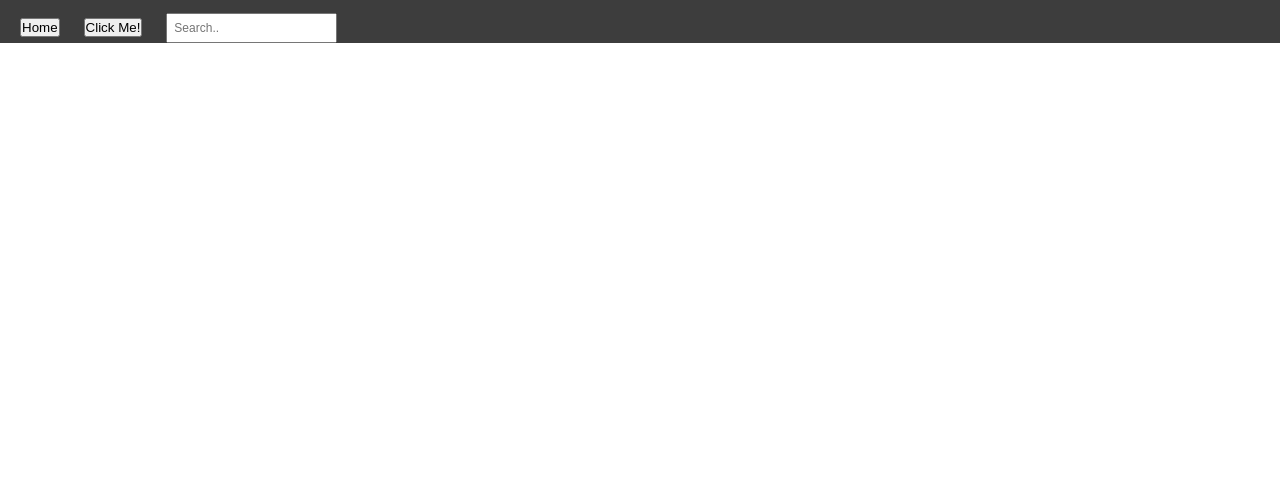
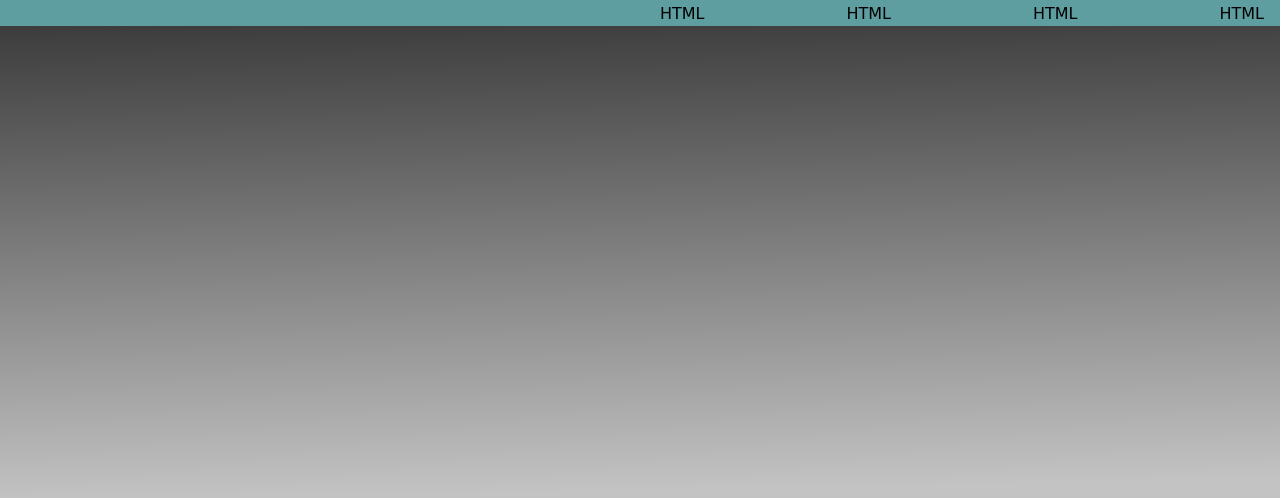
Before and after one commit to aviraj5121/20-javascript-project, a plain HTML site: page project-2.html in a window 1280 px wide. Drawn offline with nearby package versions, Linux system fonts and the light colour scheme.

Commit message:
new  freatures

```diff
--- a/project-2.css
+++ b/project-2.css
@@ -1,35 +1,45 @@
-*{
-    padding: 0px;
-    margin: 0px;
+*
+{
+    margin: 0;
+    padding: 0;
+    box-sizing: border-box;
+}
+body
+{
+    font-family: cursive;
+    background: rgb(53,53,53);
+    background: linear-gradient(179deg, rgba(53,53,53,1) 0%, rgba(195,195,195,1) 61%, rgba(195,195,195,1) 100%);
+    background-repeat: no-repeat;
+    background-attachment: fixed;
 }
 .nav-bar
-        {
-            min-width: 200px;
-            display: flex;
-            align-items: left;
-            justify-content: left;
-            background-color: rgb(61, 61, 61);
-        }
-.nav-bar ul
-        {
-            list-style: none;
-        }
-.nav-bar li
-        {
-
-            padding-top: 5px;
-            display: inline-block;
-            margin-left: 20px;
-            min-width: 20px;
-        }
-.nav-bar input[type=text]
 {
-            padding: 6px;
-            margin-top: 8px;
-            font-size: 12px;
-            display: flex;
-            align-items: right;
-            justify-content: right;
-            text-align: left;
+    display: flex;
+    gap: 11rem;
+    font-size: 18px;
+    background-color: cadetblue;
+}
+li
+{
+    list-style: none;
+    border: 14px coral;
 
 }
+li a
+{
+    font-size: 16px;
+    color: black;
+    text-align: center;
+    padding: 14px 16px;
+    text-decoration: none;
+}
+.nav-bar a:hover
+{
+    background-color: black;
+}
+.nav-bar
+{
+    display: flex;
+    align-items: flex-end;
+    justify-content: flex-end;
+}
--- a/project-2.html
+++ b/project-2.html
@@ -1,6 +1,14 @@
 <!DOCTYPE html>
 <html lang="en">
 <head>
+    <!-- Latest compiled and minified CSS -->
+<link rel="stylesheet" href="https://maxcdn.bootstrapcdn.com/bootstrap/3.4.1/css/bootstrap.min.css">
+
+<!-- jQuery library -->
+<script src="https://ajax.googleapis.com/ajax/libs/jquery/3.6.1/jquery.min.js"></script>
+
+<!-- Latest compiled JavaScript -->
+<script src="https://maxcdn.bootstrapcdn.com/bootstrap/3.4.1/js/bootstrap.min.js"></script>
     <meta charset="UTF-8">
     <meta http-equiv="X-UA-Compatible" content="IE=edge">
     <meta name="viewport" content="width=device-width, initial-scale=1.0">
@@ -10,12 +18,20 @@
 <body>
     <header>
         <div class="nav-bar">
-            <ul>
-                <li><button type="button">Home</button></li>
-                <li><button type="button">Click Me!</button></li>
-                <li><input type="text" placeholder="Search.."></li>
-            </ul>
+                <li>
+                    <a href="#" class="home">HTML</a>
+                </li>
+                <li>
+                    <a href="#" class="home">HTML</a>
+                </li>
+                <li>
+                    <a href="#" class="home">HTML</a>
+                </li>
+                <li>
+                    <a href="#" class="home">HTML</a>
+                </li>
         </div>
+
     </header>
 </body>
 </html>
```
Also changed, not shown: landing-page.html (added, +14 -0 lines).
